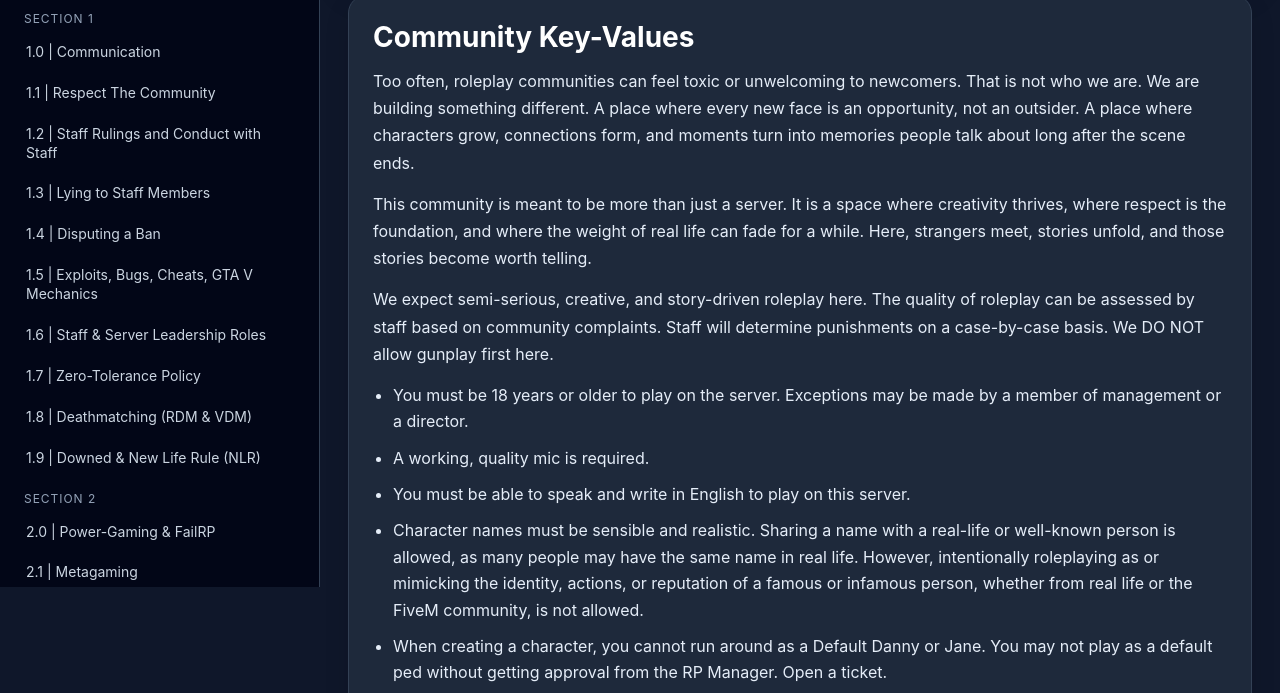
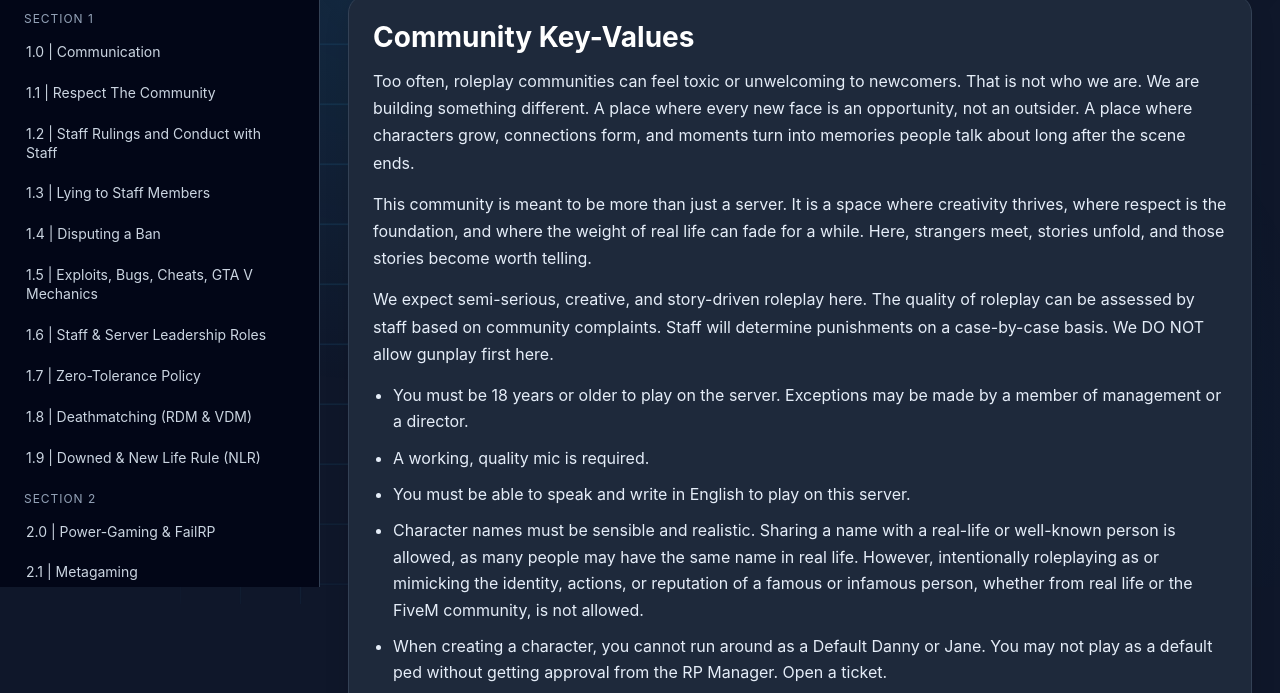
Before and after one commit to cesarcarbs/affinityrp-rules, a plain HTML site: page index.html in a window 1280 px wide. Shown: the part 213-906 px from the top of the page. Drawn offline with Linux system fonts and the light colour scheme.

Commit message:
Update index.html

```diff
--- a/index.html
+++ b/index.html
@@ -6,6 +6,43 @@
   <title>AffinityRP Rulebook</title>
   <link rel="icon" type="image/png" href="favicon.png">
   <style>
+    .grid-bg{
+      position:fixed;
+      inset:0;
+      z-index:-1;
+      pointer-events:none;
+      will-change:transform;
+
+      background:
+        linear-gradient(rgba(56,189,248,0.18) 1px, transparent 1px),
+        linear-gradient(90deg, rgba(56,189,248,0.18) 1px, transparent 1px);
+
+      background-size:60px 60px;
+
+      mask-image: radial-gradient(circle at center, black 20%, transparent 85%);
+
+      animation:gridMove 18s linear infinite;
+    }
+    @keyframes gridMove{
+      from{
+        transform:translateY(0);
+      }
+      to{
+        transform:translateY(60px);
+      }
+    }
+
+    .grid-bg::after{
+      content:"";
+      position:absolute;
+      inset:0;
+      background:
+        linear-gradient(rgba(56,189,248,0.25) 1px, transparent 1px),
+        linear-gradient(90deg, rgba(56,189,248,0.25) 1px, transparent 1px);
+      background-size:60px 60px;
+      filter:blur(1px);
+      opacity:.4;
+    }
     :root{
       --bg:#0f172a;
       --panel:#020617;
@@ -31,8 +68,19 @@
       font-family:Inter,Segoe UI,Arial,sans-serif;
       background:var(--bg);
       color:var(--text);
+      overflow-x:hidden;
     }
 
+    body::before{
+      content:"";
+      position:fixed;
+      inset:0;
+      z-index:-2;
+      pointer-events:none;
+      background:
+        radial-gradient(circle at 30% 20%, rgba(56,189,248,.12), transparent 40%),
+        radial-gradient(circle at 70% 80%, rgba(56,189,248,.08), transparent 40%);
+    }
     .layout{
       display:flex;
       min-height:100vh;
@@ -41,6 +89,7 @@
     .sidebar{
       width:320px;
       background:var(--panel);
+      backdrop-filter: blur(8px);
       border-right:1px solid var(--border);
       height:100vh;
       position:fixed;
@@ -75,6 +124,19 @@
       background:var(--panel);
       padding-bottom:12px;
       z-index:5;
+    }
+
+    ::-webkit-scrollbar{
+      width:8px;
+    }
+
+    ::-webkit-scrollbar-track{
+      background:#020617;
+    }
+
+    ::-webkit-scrollbar-thumb{
+      background:#38bdf8;
+      border-radius:6px;
     }
 
     #search{
@@ -134,7 +196,10 @@
       max-width:1100px;
       margin:0 auto 28px;
       padding:28px;
-    background:linear-gradient(180deg, rgba(23,37,84,.65), rgba(30,41,59,.95));
+
+      background:
+        linear-gradient(180deg, rgba(2,6,23,.85), rgba(30,41,59,.95));
+
       border:1px solid var(--border);
       border-radius:20px;
       box-shadow:0 20px 40px rgba(0,0,0,.18);
@@ -160,7 +225,7 @@
       border:1px solid var(--border);
       border-radius:18px;
       padding:24px;
-      scroll-margin-top:22px;
+      scroll-margin-top:80px;
       box-shadow:0 10px 25px rgba(0,0,0,.12);
     }
 
@@ -244,6 +309,7 @@
   </style>
 </head>
 <body>
+  <div class="grid-bg"></div>
   <div class="layout">
     <aside class="sidebar">
       <div class="brand">
```
Lines whose indentation alone changed are shown as unchanged.
